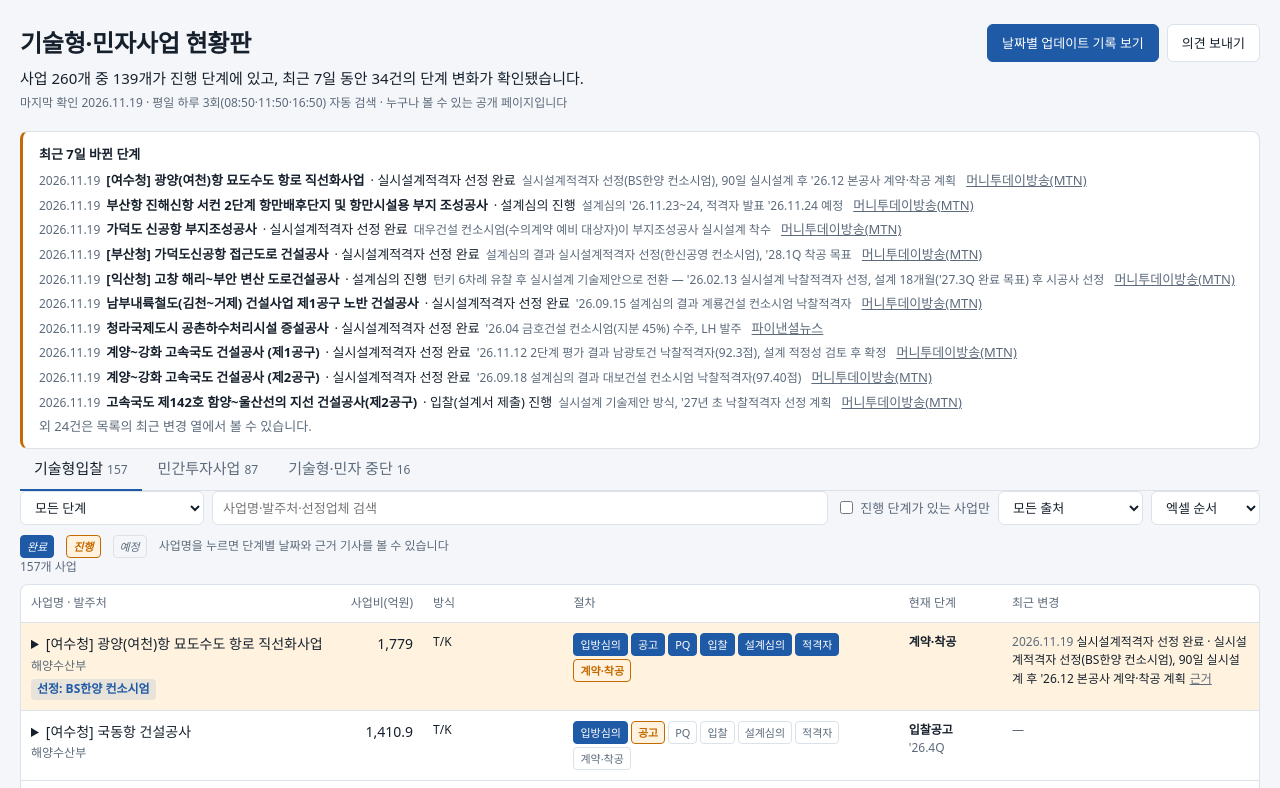
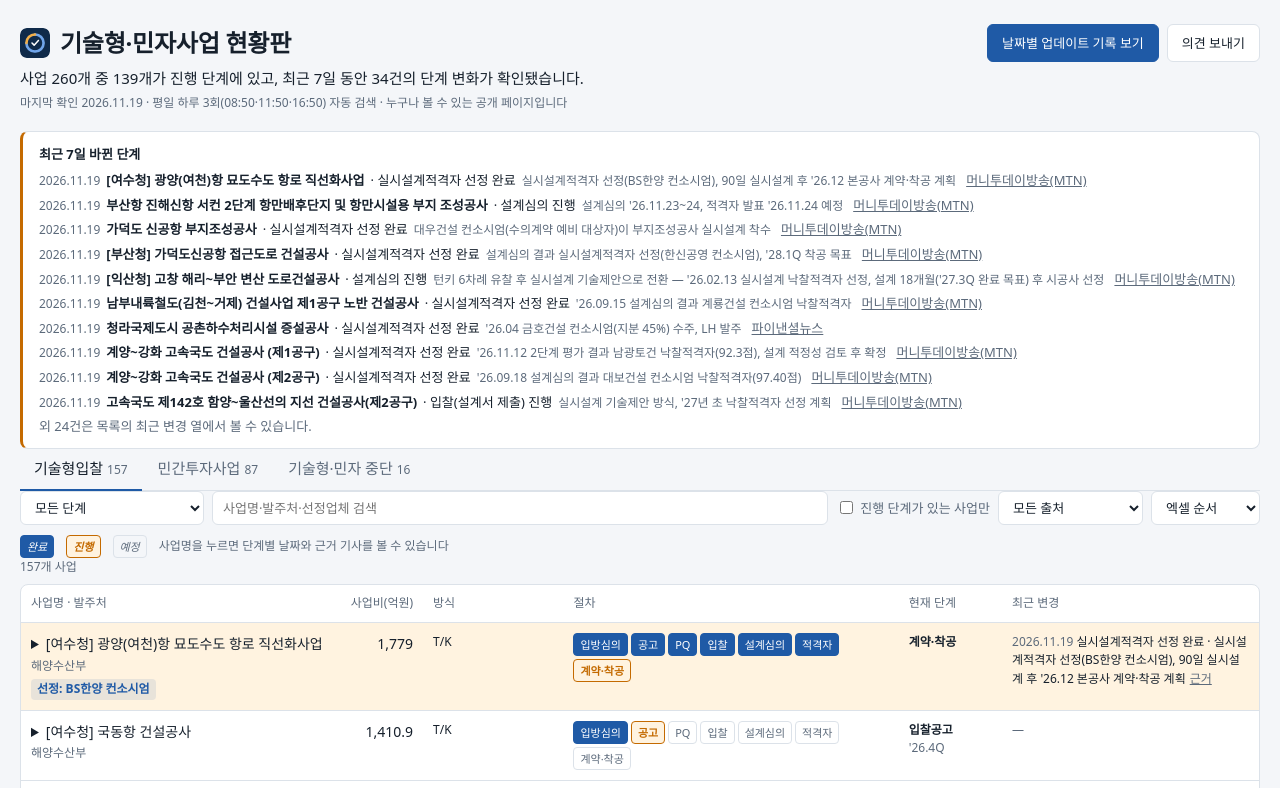
Before and after one commit to changjuchoi/soc-project-board, a plain HTML site: page index.html in a window 1280 px wide. Shown: the top 788 px of the page. Drawn offline with Linux system fonts and the light colour scheme; a web font is replaced by a local one.

Commit message:
사이트 아이콘(D안 진행 링) 추가
Co-Authored-By: Claude Opus 5.5 <noreply@anthropic.com>
Claude-Session: https://claude.ai/code/session_013MNMoe7D1PR3XmA3mzi6bC

```diff
--- a/index.html
+++ b/index.html
@@ -4,6 +4,9 @@
 <meta charset="utf-8">
 <meta name="viewport" content="width=device-width, initial-scale=1">
 <title>기술형·민자사업 현황판</title>
+<link rel="icon" type="image/svg+xml" href="favicon.svg">
+<link rel="icon" type="image/png" sizes="32x32" href="favicon-32.png">
+<link rel="apple-touch-icon" href="apple-touch-icon.png">
 <link rel="preconnect" href="https://fonts.googleapis.com">
 <link rel="preconnect" href="https://fonts.gstatic.com" crossorigin>
 <link href="https://fonts.googleapis.com/css2?family=IBM+Plex+Sans+KR:wght@400;500;600&display=swap" rel="stylesheet">
@@ -92,6 +95,8 @@
   .about { font-size: 12px; color: var(--muted); max-width: 85ch; }
   .about summary { cursor: pointer; color: var(--ink); font-size: 13px; }
   .about ul { padding-left: 1.2em; }
+  .ttl { display: flex; align-items: center; gap: 10px; }
+  .ttl img { flex: none; border-radius: 7px; }
   .hdr { display: flex; flex-wrap: wrap; gap: 12px; align-items: flex-start; justify-content: space-between; }
   .btn { font: inherit; font-size: 13px; font-weight: 500; background: var(--panel); color: var(--ink); border: 1px solid var(--line); border-radius: 6px; padding: 8px 14px; cursor: pointer; white-space: nowrap; }
   .btn:hover { border-color: var(--done); color: var(--done); }
@@ -128,7 +133,7 @@
 <div class="wrap">
   <header class="hdr">
     <div>
-      <h1>기술형·민자사업 현황판</h1>
+      <h1 class="ttl"><img src="favicon.svg" alt="" width="30" height="30">기술형·민자사업 현황판</h1>
       <p class="lede" id="lede">불러오는 중…</p>
       <p class="meta" id="meta"></p>
     </div>
```
Also changed, not shown: apple-touch-icon.png (added), favicon-32.png (added), favicon.svg (added).
